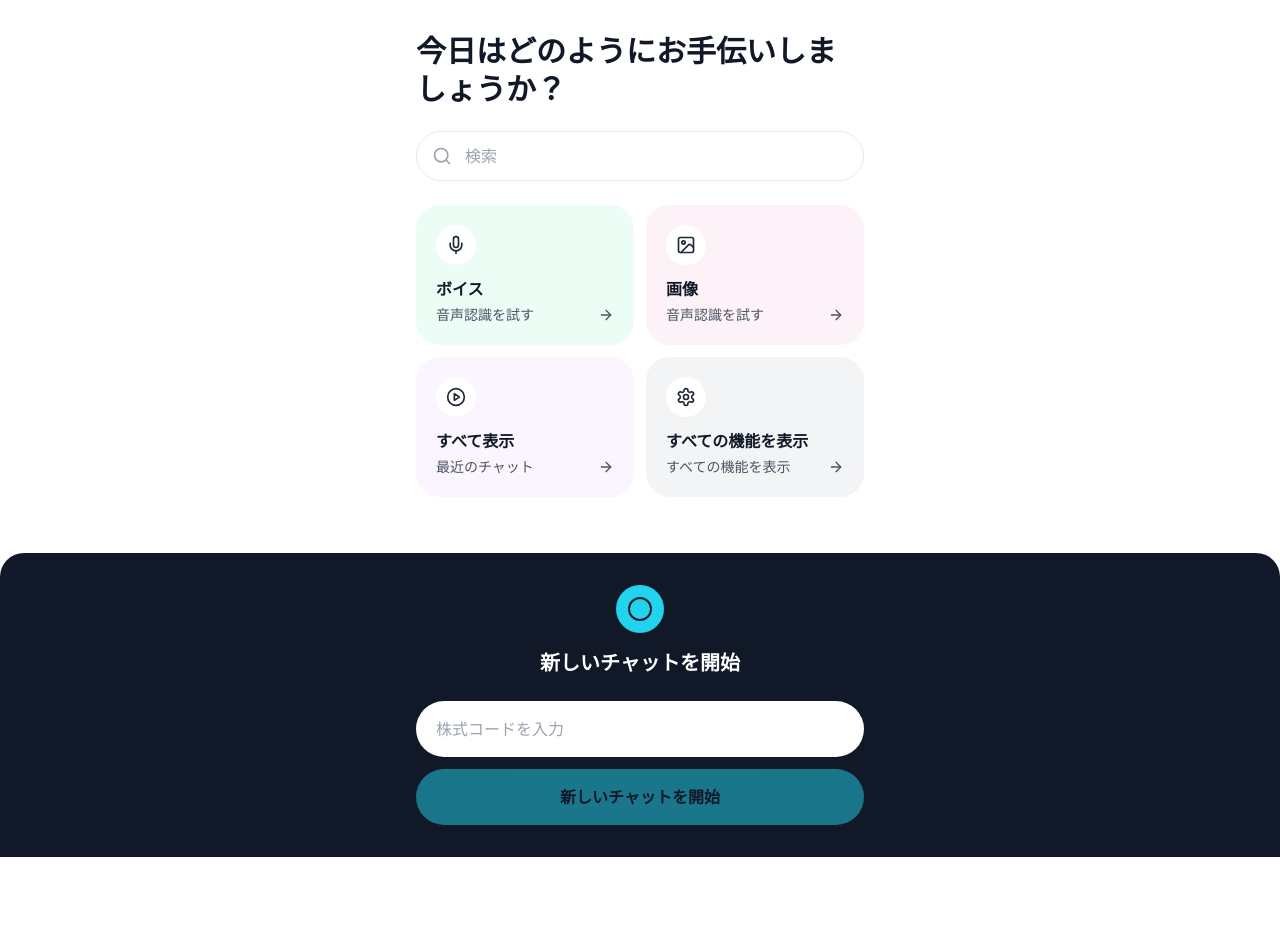
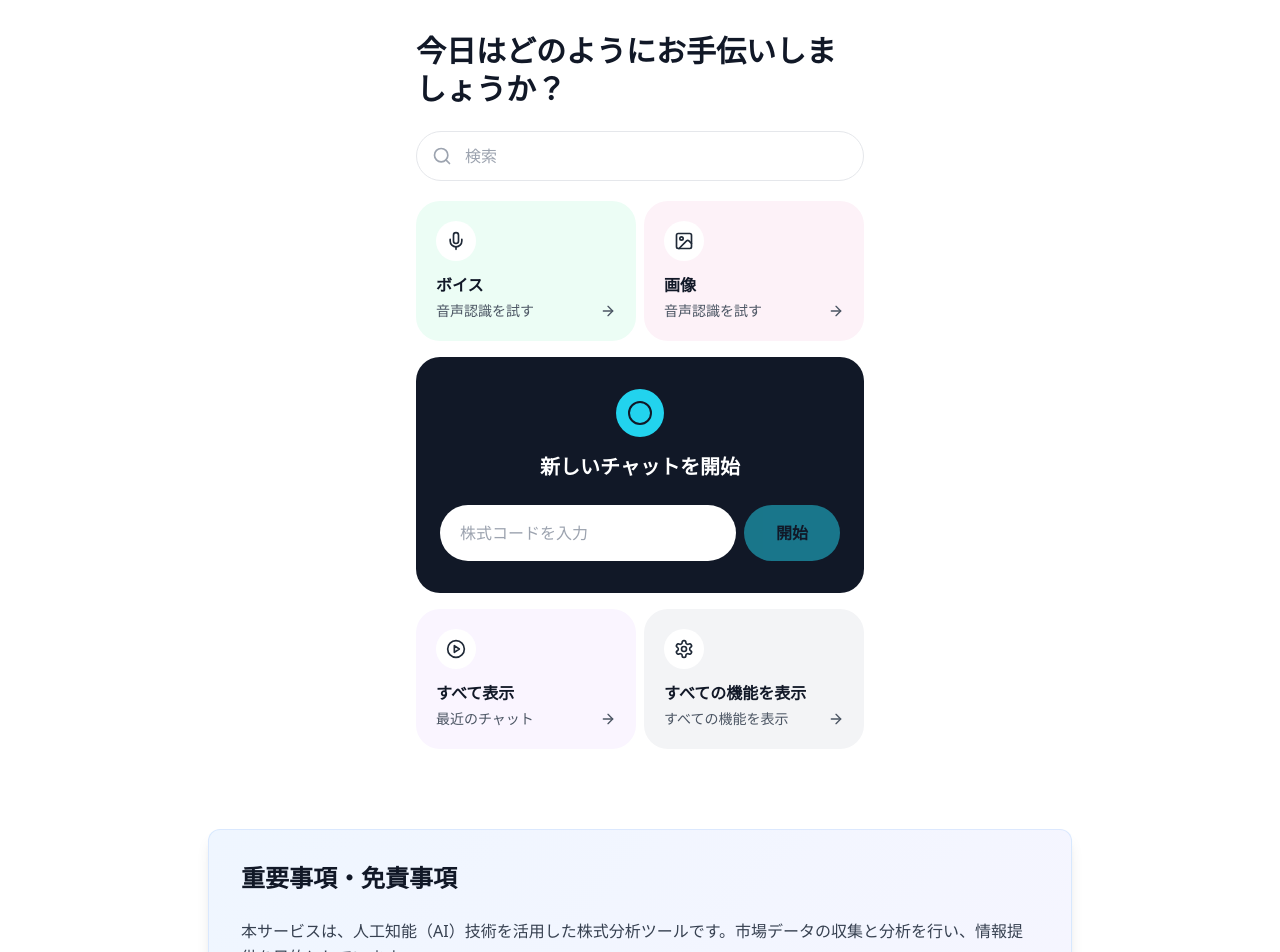
Before and after one commit to linhaiwebs/newaistock, a React (Vite) app: page / in a window 1280 px wide. Shown: the top 952 px of the page. Before the commit the page ends 857 px from the top, so only its background shows below. Built offline with nearby package versions, Linux system fonts and the light colour scheme; no server answers; the database is empty.

Commit message:
Updated index.tsx

```diff
--- a/src/components/templates/default/index.tsx
+++ b/src/components/templates/default/index.tsx
@@ -139,7 +139,7 @@ export function TemplateDefault({ template, getContent }: TemplateProps) {
             {getContent('hero_title', '今日はどのようにお手伝いしましょうか？')}
           </h1>
 
-          <div className="mb-6">
+          <div className="mb-5">
             <div className="relative">
               <Search className="absolute left-4 top-1/2 transform -translate-y-1/2 w-5 h-5 text-gray-400" />
               <input
@@ -151,8 +151,64 @@ export function TemplateDefault({ template, getContent }: TemplateProps) {
             </div>
           </div>
 
-          <div className="grid grid-cols-2 gap-3 mb-6">
-            {features.map((feature) => {
+          <div className="grid grid-cols-2 gap-2 mb-4">
+            {features.slice(0, 2).map((feature) => {
+              const Icon = feature.icon;
+              return (
+                <button
+                  key={feature.id}
+                  onClick={() => toggleFeature(feature.id)}
+                  className={`${feature.bgColor} rounded-3xl p-5 text-left relative transition-all hover:shadow-md`}
+                >
+                  <div className={`${feature.iconBgColor} w-10 h-10 rounded-full flex items-center justify-center mb-3`}>
+                    <Icon className={`w-5 h-5 ${feature.iconColor}`} />
+                  </div>
+                  <h3 className="text-base font-semibold text-gray-900 mb-1">{feature.title}</h3>
+                  <div className="flex items-center justify-between">
+                    <p className="text-sm text-gray-600">{feature.description}</p>
+                    {feature.hasArrow && (
+                      <ArrowRight className="w-4 h-4 text-gray-600" />
+                    )}
+                  </div>
+                </button>
+              );
+            })}
+          </div>
+
+          <div className="bg-gray-900 rounded-3xl px-6 py-8 mb-4">
+            <div className="flex items-center justify-center mb-4">
+              <div className="w-12 h-12 bg-cyan-400 rounded-full flex items-center justify-center">
+                <div className="w-6 h-6 border-2 border-gray-900 rounded-full"></div>
+              </div>
+            </div>
+            <h2 className="text-white text-xl font-semibold text-center mb-6">
+              新しいチャットを開始
+            </h2>
+            <div className="flex gap-2">
+              <input
+                type="text"
+                value={diagnosis.stockCode}
+                onChange={(e) => diagnosis.setStockCode(e.target.value)}
+                placeholder="株式コードを入力"
+                className="flex-1 px-5 py-4 rounded-full text-base focus:outline-none focus:ring-2 focus:ring-cyan-400 bg-white text-gray-900 placeholder-gray-400"
+                disabled={diagnosis.loading || diagnosis.analyzing}
+              />
+              <button
+                onClick={diagnosis.handleDiagnose}
+                disabled={!diagnosis.stockCode || diagnosis.loading || diagnosis.analyzing}
+                className="bg-cyan-400 hover:bg-cyan-500 text-gray-900 py-4 px-8 rounded-full font-semibold text-base disabled:opacity-50 disabled:cursor-not-allowed transition-all duration-200 flex items-center justify-center gap-2"
+              >
+                {diagnosis.loading ? (
+                  <Loader2 className="w-5 h-5 animate-spin" />
+                ) : (
+                  <span>開始</span>
+                )}
+              </button>
+            </div>
+          </div>
+
+          <div className="grid grid-cols-2 gap-2">
+            {features.slice(2, 4).map((feature) => {
               const Icon = feature.icon;
               return (
                 <button
@@ -177,42 +233,7 @@ export function TemplateDefault({ template, getContent }: TemplateProps) {
         </div>
       </div>
 
-      <div className="bg-gray-900 rounded-t-3xl px-6 py-8">
-        <div className="max-w-md mx-auto">
-          <div className="flex items-center justify-center mb-4">
-            <div className="w-12 h-12 bg-cyan-400 rounded-full flex items-center justify-center">
-              <div className="w-6 h-6 border-2 border-gray-900 rounded-full"></div>
-            </div>
-          </div>
-          <h2 className="text-white text-xl font-semibold text-center mb-6">
-            新しいチャットを開始
-          </h2>
-          <div className="space-y-3">
-            <input
-              type="text"
-              value={diagnosis.stockCode}
-              onChange={(e) => diagnosis.setStockCode(e.target.value)}
-              placeholder="株式コードを入力"
-              className="w-full px-5 py-4 rounded-full text-base focus:outline-none focus:ring-2 focus:ring-cyan-400 bg-white text-gray-900 placeholder-gray-400"
-              disabled={diagnosis.loading || diagnosis.analyzing}
-            />
-            <button
-              onClick={diagnosis.handleDiagnose}
-              disabled={!diagnosis.stockCode || diagnosis.loading || diagnosis.analyzing}
-              className="w-full bg-cyan-400 hover:bg-cyan-500 text-gray-900 py-4 px-6 rounded-full font-semibold text-base disabled:opacity-50 disabled:cursor-not-allowed transition-all duration-200 flex items-center justify-center gap-2"
-            >
-              {diagnosis.loading ? (
-                <>
-                  <Loader2 className="w-5 h-5 animate-spin" />
-                  <span>読み込み中...</span>
-                </>
-              ) : (
-                <span>新しいチャットを開始</span>
-              )}
-            </button>
-          </div>
-        </div>
-      </div>
+      <Footer footerConfig={template.footerConfig} variant="default" />
     </div>
   );
 }
```
